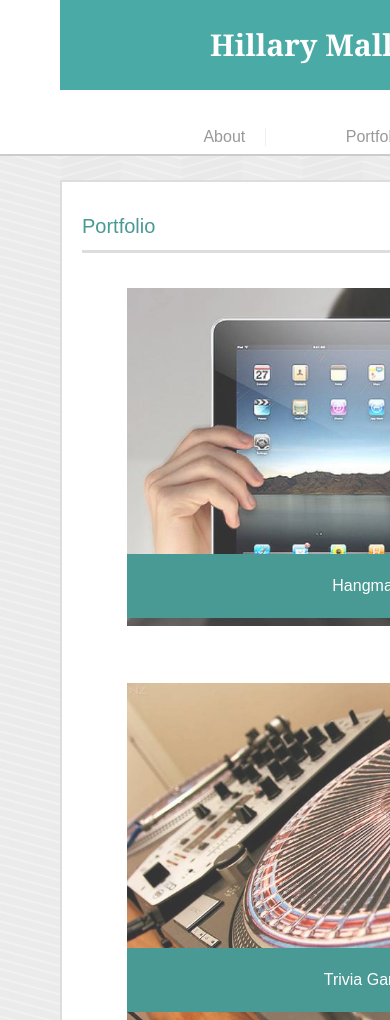
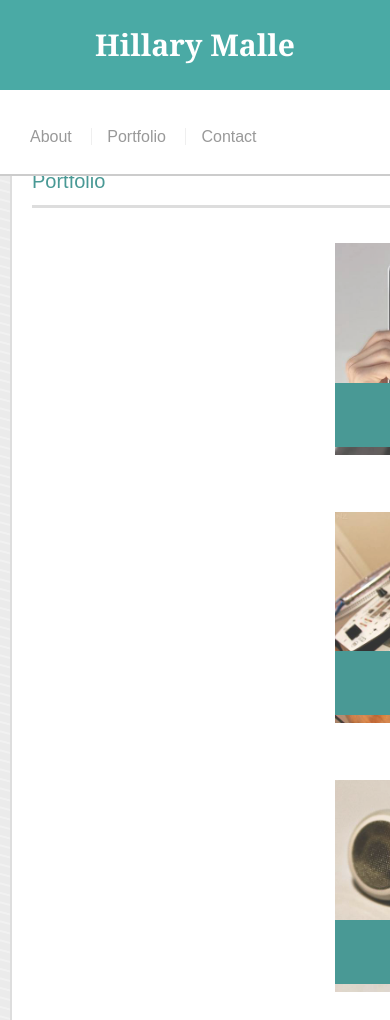
Before and after one commit to hmalle/Responsive-Portfolio, a plain HTML site: page portfolio.html in a window 390 px wide. Shown: the top 1020 px of the page. Drawn offline with Linux system fonts and the light colour scheme.

Commit message:
fixed some stuff

```diff
--- a/assets/css/style.css
+++ b/assets/css/style.css
@@ -7,19 +7,26 @@ body
   background-image: url('../images/backgroundZebra.png');
   background-repeat: repeat-x repeat-y;
 }
-
+.containsAll
+{
+  margin: 0 auto;
+}
+/*------------HEADER-------------------------*/
 header
 {
-  overflow: auto;
   position: fixed;
+  margin: 0 auto;
   z-index: 99;
   width: 100%;
   margin-bottom: 30px;
-  overflow: auto;
   background: #fff;
   border-bottom: 2px solid #cccccc;
 }
-
+.navigator
+{
+  width: 960px;
+  margin: 0 auto;
+}
 .nameLogo
 {
   background: #4aaaa5;
@@ -33,17 +40,164 @@ header
   text-decoration: none;
   width: 250px;
 }
+nav
+{
+  float:right;
+  margin-top : 30px;
+}
+nav a
+{
+  border-left: 1px solid #efefef;
+  color: #999999;
+  line-height: 18px;
+  margin-left: 15px;
+  padding-left: 15px;
+}
+nav a:first-child
+{
+  border-left: 0 none;
+}
+li
+{
+  display: inline-block;
+  float: right;
+  font-size:18px;
+  margin-left : 10px;
+  padding: 0px 5px 10px 0px;
+}
 
+/*---------------BODY-----------------------------*/
 .content
 {
-  margin: auto;
-  min-width: 960px;
-  min-height: 400px;
+  margin:0 auto;
+  max-width: 960px;
   margin-bottom: 100px;
-  margin-left: 120px;
   padding-top: 130px;
 }
+h1
+{
+  background-color: #499995;
+  color: #ffffff;
+  font-family: Georgia, Times, Times New Roman, Serif;
+  font-size:40px;
+}
+h2
+{
+  border-bottom: 3px solid #ddd;
+  color: #499995;
+  font-size: 20px;
+  line-height: 48px;
+  margin: 20px 10px 0px 20px;
+}
+h3
+{
+  border-bottom: 2px solid #ddd;
+  color: #499995;
+  font-size: 18px;
+  line-height: 48px;
+  margin: 20px 20px 0px 20px;
+  text-align:center;
+}
+.clearfix::after
+{
+  clear: both;
+  content: "";
+  display: block;
+}
+.mainbar
+{
+  background-color: #ffffff;
+  border: 2px solid #dddddd;
+  float: left;
+  width: 650px;
+}
+.sidebar
+{
+  background-color: #ffffff;
+  border: 2px solid #dddddd;
+  float: right;
+  min-width: 270px;
+}
+.mainSection
+{
+  margin: 15px;
+}
+a
+{
+  text-decoration: none;
+}
+.project
+{
+  float: left;
+  margin: 20px 10px 25px;
+  overflow: auto;
+  position: relative;
+  width: 270px;
+}
+.project img
+{
+  opacity: 0.8;
+  width: 100%;
 
+  border: 0 none;
+}
+.project p
+{
+  /*margin-bottom: 5px;*/
+  background-color: #499995;
+  border-bottom: 0;
+  bottom: 20px;
+  color: #ffffff;
+  padding: 15px 0px 15px 0px; /*this was causing the scrolling*/
+  position: absolute;
+  text-align: center;
+  text-decoration: none;
+  width: 100%;
+}
+.myImage
+{
+  float: left;
+  height: 200px;
+  padding: 5px 10px 20px 10px;
+  width: 200px;
+}
+.myLinks
+{
+  border-bottom: 20px;
+  margin: 20px 20px 20px 20px;
+}
+img.logo
+{
+  height: 60px;
+  margin: 0px 5px 20px 5px;
+  width: 60px;
+}
+input[type=submit]
+{
+  background-color:#499995;
+  display:inline-block;
+  font-size:20px;
+  padding: 10px 20px;
+}
+.passage
+{
+  line-height: 25px;
+  padding-left: 10px;
+}
+textarea
+{
+  height: 200px;
+  width: 100%;
+}
+input[type="text"],
+input[type="email"]
+{
+  font-size: 15px;
+  height: 30px;
+  width: 100%;
+}
+
+/*---------------FOOTER--------------------------*/
 footer
 {
   background-color: #666666;
@@ -53,185 +207,6 @@ footer
   border-top: 10px solid #499995;
 }
 
-.navigator
-{
-  margin-left: 120px;
-  width: 960px;
-  /*clear: both; *//*removed this and no change happened*/
-}
-
-nav
-{
-  float:right;
-  margin-top : 30px;
-}
-
-nav a
-{
-  border-left: 1px solid #efefef;
-  color: #999999;
-  display:inline-block;
-  line-height: 18px;
-  margin-left: 15px;
-  padding-left: 15px;
-  text-decoration: none;
-}
-
-nav a:first-child
-{
-  border-left: 0 none;
-}
-
-li
-{
-  display: inline;
-  float: right;
-  font-size:18px;
-  margin-left : 10px;
-  padding: 0px 5px 10px 0px;
-}
-
-h1
-{
-  background-color: #499995;
-  color: #ffffff;
-  font-family: Georgia, Times, Times New Roman, Serif;
-  font-size:40px;
-}
-
-h2
-{
-  border-bottom: 3px solid #ddd;
-  color: #499995;
-  font-size: 20px;
-  line-height: 48px;
-  margin: 20px 10px 0px 20px;
-}
-
-h3
-{
-  border-bottom: 2px solid #ddd;
-  color: #499995;
-  font-size: 18px;
-  line-height: 48px;
-  margin: 20px 20px 0px 20px;
-  text-align:center;
-}
-
-.clearfix::after
-{
-  clear: both;
-  content: "";
-  display: block;
-}
-
-.mainbar
-{
-  background-color: #ffffff;
-  border: 2px solid #dddddd;
-  float: left;
-  margin-right: 45px;
-  padding-right: 5px;
-  width: 650px;
-}
-
-.sidebar
-{
-  background-color: #ffffff;
-  border: 2px solid #dddddd;
-  float: left;
-  width: 270px;
-}
-
-.mainSection
-{
-  margin: 15px;
-}
-
-a
-{
-  text-decoration: none;
-}
-
-.project
-{
-  float: left;
-  margin: 20px 10px 25px;
-  overflow: auto;
-  position: relative;
-  width: 260px;
-}
-
-.project img
-{
-  border-left: 20px;
-  border-right: 20px;
-  opacity: 0.8;
-  width: 100%;
-}
-
-.project p
-{
-  /*margin-bottom: 5px;*/
-  background-color: #499995;
-  border-bottom: 0;
-  bottom: 20px;
-  color: #ffffff;
-  padding: 15px;
-  position: absolute;
-  text-align: center;
-  text-decoration: none;
-  width: 100%;
-}
-
-.myImage
-{
-  float: left;
-  height: 200px;
-  padding: 5px 10px 20px 10px;
-  width: 200px;
-}
-
-.myLinks
-{
-  border-bottom: 20px;
-  margin: 20px 20px 20px 20px;
-}
-
-img.logo
-{
-  height: 60px;
-  margin: 0px 5px 20px 5px;
-  width: 60px;
-}
-
-input[type=submit]
-{
-  background-color:#499995;
-  display:inline-block;
-  font-size:20px;
-  padding: 10px 20px;
-}
-
-.passage
-{
-  line-height: 25px;
-  padding-left: 10px;
-}
-
-textarea
-{
-  height: 200px;
-  width: 100%;
-}
-
-input[type="text"],
-input[type="email"]
-{
-  font-size: 15px;
-  height: 30px;
-  width: 100%;
-}
 
 /*media queries for making the site responsive*/
 @media screen and (max-width: 980px)
@@ -243,10 +218,8 @@ input[type="email"]
   .content
   {
     margin: auto;
-    min-width: 750px;
-    min-height: 400px;
+    width: 700px;
     margin-bottom: 100px;
-    margin-left: 120px;
     padding-top: 130px;
   }
 
@@ -254,95 +227,88 @@ input[type="email"]
   {
     max-width: 400px;
   }
-
-  .mainSection .project
-  {
-    margin-left: 50px;
-  }
 }
 
 @media screen and (max-width: 768px)
 {
   .navigator
   {
-    width: 600px;
-    margin-left: 60px;
+    width: 630px;
   }
-
   .content
   {
     margin: auto;
-    min-width: 600px;
-    min-height: 400px;
+    width: 630px;
     margin-bottom: 100px;
-    margin-left: 60px;
-    padding-top: 130px;
   }
-
   .mainbar
   {
-    min-width: 500px;
+    min-width: 630px;
   }
   .sidebar
   {
-    width: 600px;
+    margin-top: 10px;
+    width: 630px;
+    float: left;
   }
   .project
   {
-    width: 450px;
+    width: 47%;
+  }
+  .project:nth-child(odd)
+  {
+    float:right;
   }
 }
 
 @media screen and (max-width: 640px)
 {
+  header
+  {
+    padding:0px;
+    width: 100%;
+  }
   .navigator
   {
-    width: 500px;
+    width: 100%;
+  }
+  nav
+  {
+    width: 100%;
+    padding-bottom: 10px;
+    margin-bottom: 10px;
   }
   .content
   {
-    margin: auto;
-    width: 500px;
-    min-height: 400px;
-    margin-bottom: 100px;
-    margin-left: 60px;
-    margin-right: 60px;
-    padding-top: 180px;
+    margin:0 auto;
+    width: 100%;
   }
-
   .mainbar
   {
-    max-width: 500px;
-    border-bottom: 20px;
+    width: 100%;
+    margin: 5px 10px;
   }
-
   .sidebar
   {
-    width: 500px;
+    width: 100%;
+    margin: 5px 10px;
   }
-
   .nameLogo
   {
-    width: 500px;
+    width: 100%;
     padding: 0px;
     border: 0px;
     margin: 0 auto;
   }
-
   .nav
   {
+    display: inline-block;
     width: 100%;
     margin: auto;
-    float: left;
   }
-
   nav a
   {
-    border-left: 1px solid #efefef;
-    color: #999999;
-    display:inline-block;
-    line-height: 18px;
-    padding-left: 80px;
-    text-decoration: none;
+    width: 30%;
+    text-align: center;
   }
 }
--- a/portfolio.html
+++ b/portfolio.html
@@ -8,6 +8,7 @@
 </head>
 
 <body>
+<div class="containsAll">
   <!--header-->
   <header>
     <div class="navigator">
@@ -87,5 +88,6 @@
     <p> &copy;Copyright 2018 Hillary Malle</p>
   </footer>
   <!-- end of footer -->
+</div> <!--end of contain all-->
 </body>
 </html>
```
Also changed, not shown: about.html (+4 -0 lines), index.html (+2 -1 lines).
